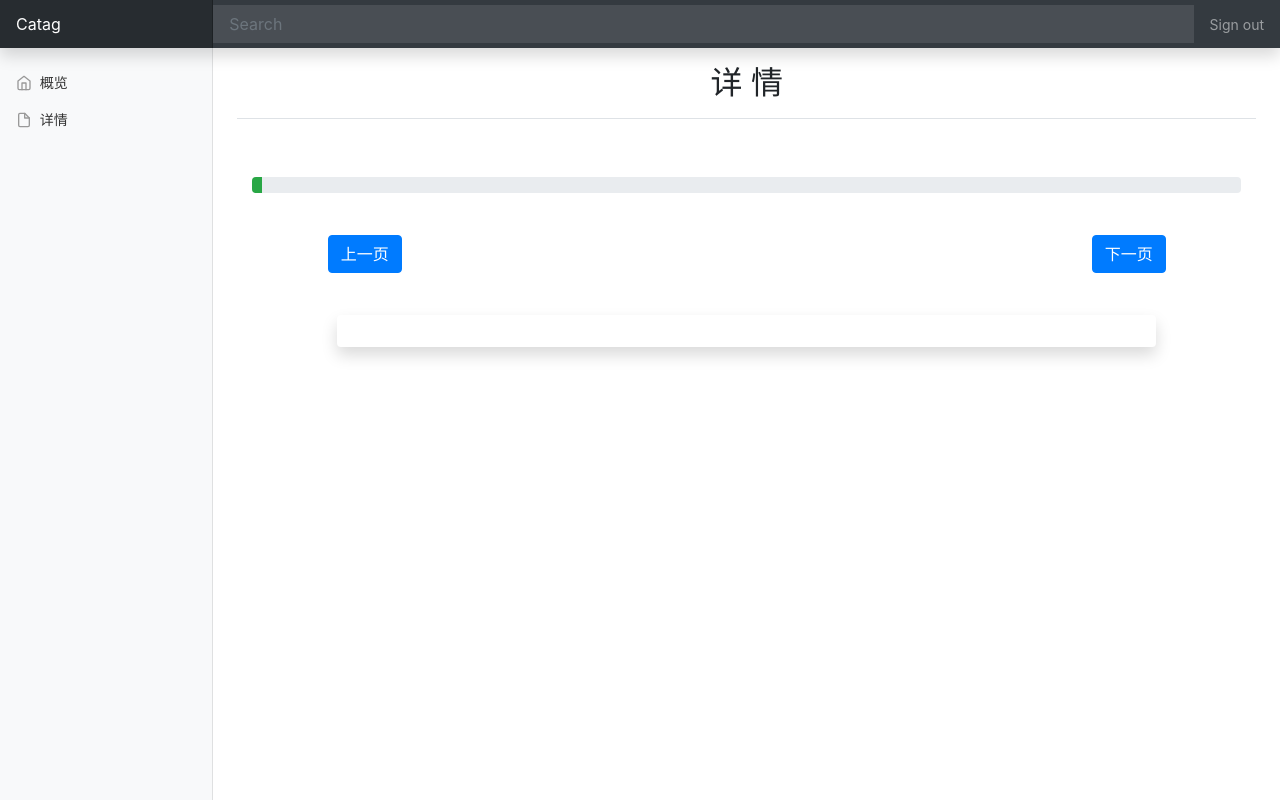
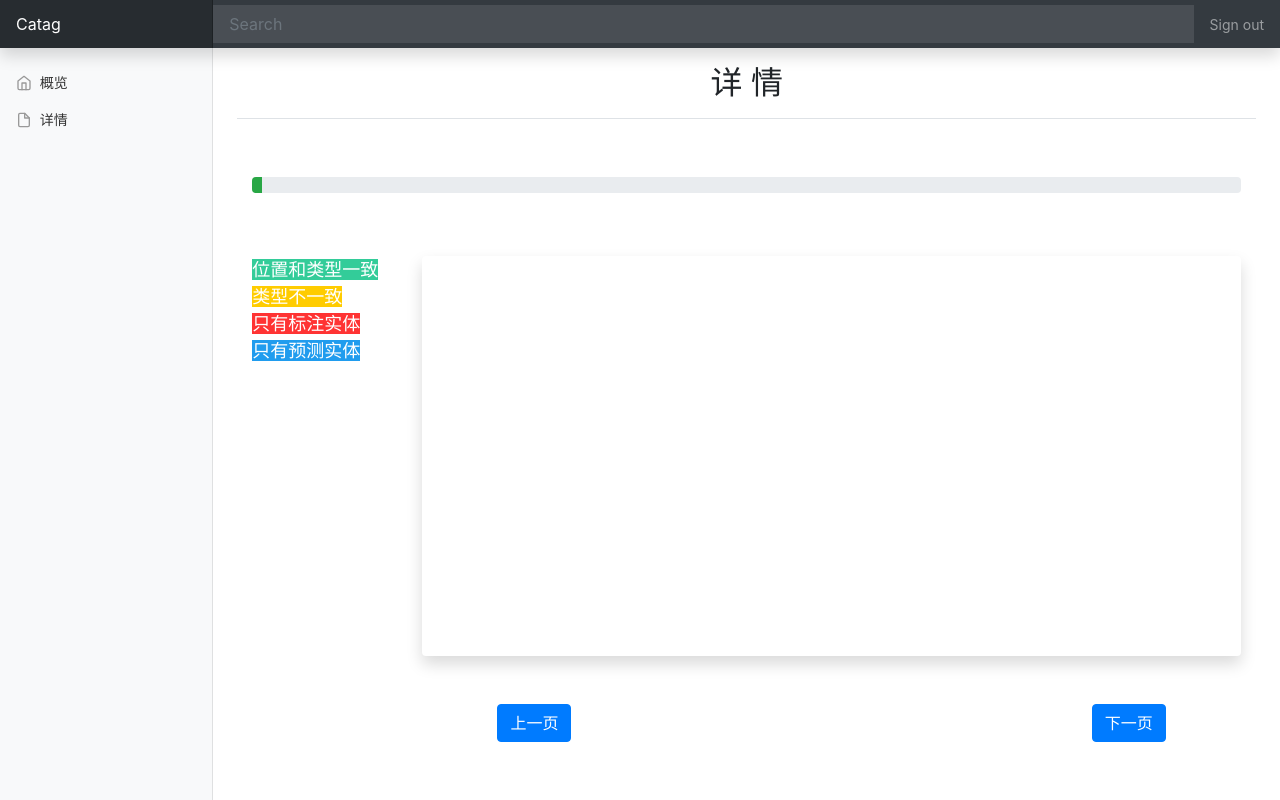
Before and after one commit to catnlp/VisualTool, a Django app: template catag/services/templates/services/detail.html in a window 1280 px wide. Run offline with Django 3.2, Linux system fonts and the light colour scheme; the template is opened without the code that fills it, so the values that code supplies are empty; some libraries are stand-ins or nearby versions.

Commit message:
完善配色

```diff
--- a/catag/services/templates/services/detail.html
+++ b/catag/services/templates/services/detail.html
@@ -44,25 +44,34 @@
         </div>
         <br/>
         <br/>
+        <br/>
         <div class="row">
+            <div class="col-2">
+                <span style="background:#33CC99;color:white;font-size: large;">位置和类型一致</span>
+                <br/>
+                <span style="background:#FFCC00;color:white;font-size: large;">类型不一致</span>
+                <br/>
+                <span style="background:#FF3333;color:white;font-size: large;">只有标注实体</span>
+                <br/>
+                <span style="background:#209CEE;color:white;font-size: large;">只有预测实体</span>
+            </div>
+            <div class="col-10">
+                <div class="shadow p-3 mb-5 bg-white rounded" style="height: 400px">
+              <span id="showText" class="text-monospace" style="font-size: x-large;"></span>
+                </div>
+            </div>
+        </div>
+        <div class="row">
+            <div class="col-2"></div>
             <div align="center" class="col-3">
                 <button type="button" class="btn btn-primary" onclick="previous()">上一页</button>
             </div>
-            <div class="col-6"></div>
+            <div align="center" class="col-4">
+                <button id="num_page" type="button" class="btn" style="font-size: large"></button>
+            </div>
             <div align="center" class="col-3">
                 <button type="button" class="btn btn-primary" onclick="next()">下一页</button>
             </div>
-        </div>
-        <br/>
-        <br/>
-        <div class="row">
-            <div class="col"></div>
-            <div class="col-10">
-                <div class="shadow p-3 mb-5 bg-white rounded">
-              <span id="showText" class="text-monospace" style="font-size: large;height: 600px"></span>
-                </div>
-            </div>
-            <div class="col"></div>
         </div>
       <br/>
 
@@ -85,6 +94,7 @@
         }
 
         $("#showText").html(result["text"]);
+        $("#num_page").html(page.toString() + "/" + total.toString() + "页");
 
         function previous() {
             page = page - 1;
@@ -116,6 +126,7 @@
                             process_bar.style.width = pos.toString() + "%";
                         }
                   }
+                  $("#num_page").html(page.toString() + "/" + total.toString() + "页");
                 },
                 // processData: false,//通过FormData处理数据 jQuery上传文件必须要加这个 tell jQuery not to process the data
                 contentType:false,//通过FormData处理数据 jQuery上传文件必须要加这个 tell jQuery not to set contentType
```
Also changed, not shown: catag/services/views.py (+6 -4 lines).
